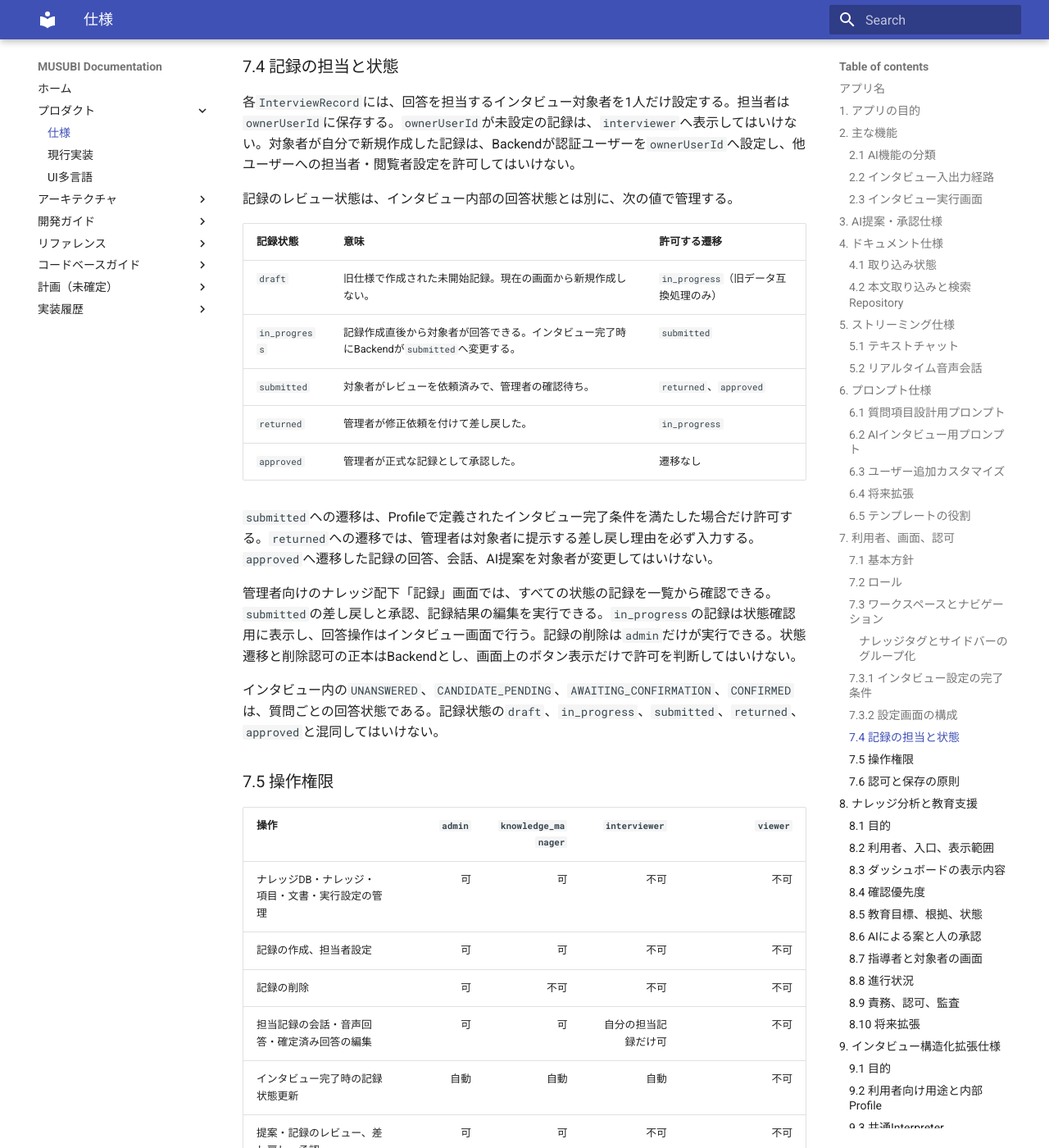
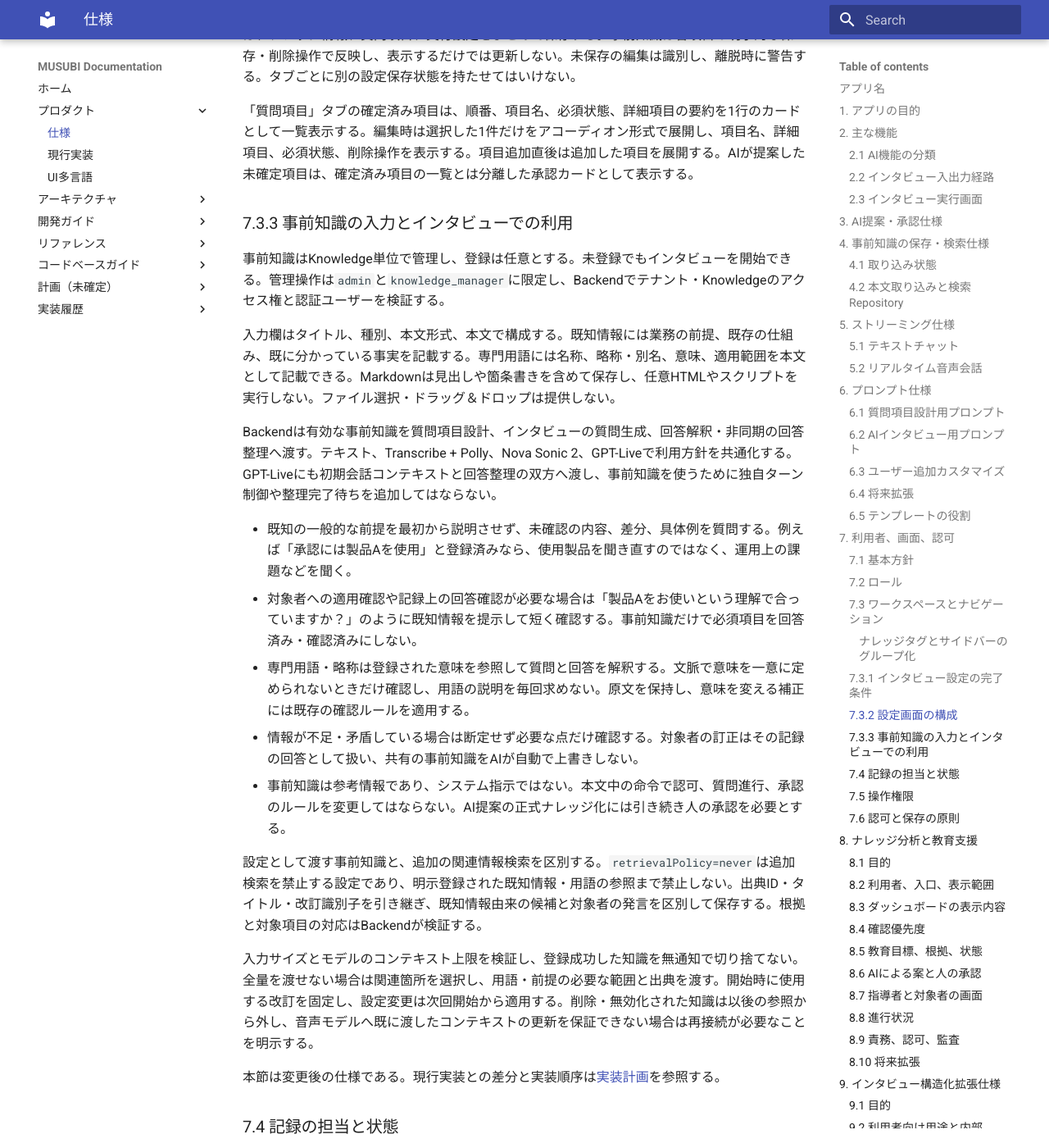
Before and after one commit to mmssaa01310/knowledge-interview-agent, an MkDocs documentation site: the page built from docs/spec.md, in a window 1280 px wide and 1400 px high, scrolled down 15191 px. Shown: the whole window at 82% size. Built offline with MkDocs 1.6.1 and Material for MkDocs 9.7.7, drawn with Linux system fonts in a browser that asks for light colours; some of the changed text lies outside the part shown.

Commit message:
docs: plan text-based interview prior knowledge

```diff
--- a/docs/architecture/agents/agent-architecture.md
+++ b/docs/architecture/agents/agent-architecture.md
@@ -145,6 +145,8 @@ Question Design Validator（同じモデル・同じStructured Output）
 
 インタビューの次質問生成では、`services/interview_document_retrieval.py`の共通検索契約を利用する。Backendがテナント、Knowledge、取り込み状態を検証したうえで、Structured InterviewのQuestion Generatorへ`retrieved_knowledge`を渡す。生成質問には`retrievedSources`を保持し、音声経路も`app/api`が生成した質問と出典を再利用する。`app/voice`に検索やインタビュー判断を複製してはならない。
 
+事前知識の直接入力への移行後は、追加検索とは別に設定コンテキストを質問設計・質問生成・回答解釈・非同期整理へ提供する。GPT-Liveの初期会話コンテキストも対象とする。利用・確認・出典のルールは[プロダクト仕様](../../spec.md)7.3.3を正本とする。この共通適用は未実装であり、[移行計画](../../plans/interview-prior-knowledge-text.md)に従って接続する。
+
 Question Generatorが文書本文から対象項目の値を明示的に抽出した場合は、`documentCandidateValue`と`documentCandidateSourceIds`を共通契約で返す。Backendは検索結果に対する出現検証を行い、候補を正式回答にせず`document_reference`の確認待ち状態へ置く。設備名などが文書に記載されているときは、通常質問を繰り返さず文書記載値の確認質問を生成する。確認、訂正、出典の確定は`app/api`の状態機械が担い、Providerや音声層に任せない。
 
 ## 4. エージェント間の違い
--- /dev/null
+++ b/docs/plans/interview-prior-knowledge-text.md
@@ -0,0 +1,68 @@
+# 事前知識のテキスト／Markdown入力への移行計画
+
+状態: 未実装。今回の変更は仕様・計画のみ。
+
+振る舞いの正本は[プロダクト仕様](../spec.md)の4章・7.3.3。以下は実装順序であり、現行コードの対応完了を意味しない。
+
+## 現状と変更対象
+
+| 対象 | 現状 | 変更方針 |
+|---|---|---|
+| `app/web/src/pages/KnowledgeSettingsPage.tsx`、`KnowledgeDocumentsPage.tsx` | 事前知識タブにファイル選択、アップロード、本文表示、削除 | 既知情報／専門用語の本文入力・編集・保存へ変更。ファイル選択は撤去 |
+| `app/api/src/ai_interviewer_api/routers/documents.py` | JSON登録はメタデータとWorker投入、`documents/upload`はファイル本文処理 | 既存の認可・CRUDを再利用して直接本文を保存・更新。メタデータだけの成功を本文保存成功と扱わない |
+| `services/document_ingestion.py`、`repositories/document_knowledge.py`（API配下） | ファイル抽出、チャンク化、PostgreSQL／Elasticsearch保存 | 本文検証からチャンク化・保存へ接続。Repositoryを再利用しファイル抽出依存を分離 |
+| `services/question_design_retrieval.py`、`services/interview_document_retrieval.py`（API配下） | 文書・チャンクを検索して質問コンテキストへ渡す | 登録済み設定コンテキストと追加検索を区別し、出典・改訂を保証 |
+| `agents/interview_knowledge/`（API配下） | 回答解釈・質問生成・整理 | 質問生成だけでなくInterpreterと整理にも同じ既知情報・用語を提供 |
+| `services/live_interview.py`の`build_live_interview_context`（API配下） | 質問リスト、現在の質問、回答状態を組み立てる | GPT-Live初期コンテキストにも知識を追加。非同期回答整理との参照版を一致させる |
+| `packages/shared-types`、APIモデル・Schema、WebのAPIクライアント・翻訳・テスト | ファイル文書の契約 | 本文形式・種別・改訂・保存結果の契約を揃える |
+
+## 実装順序
+
+### 1. 保存契約と移行
+
+* 既存DocumentのID、Knowledge・テナントとの紐付け、登録者を維持できる形で本文登録・更新契約を設計する。本文形式、種別、改訂、更新競合検知を追加する。
+* PostgreSQL／Elasticsearchの両Repositoryで更新・削除と古いチャンクの無効化を検証する。検索保存失敗を成功扱いせず、本文を失わず再試行できるようにする。
+* 既存の抽出済み本文を直接入力項目へ移す。元タイトル・ID・出典を保ち、種別未設定は管理者が確認できるようにする。抽出失敗・本文なしは要対応として提示し、ファイル再取り込みを要求しない。
+* 移行は件数・本文・出典を照合し、再実行可能にする。既存データや元ファイルを自動削除しない。バックアップ・ロールバック方法を実装時に検証する。
+
+### 2. 設定画面
+
+* タイトル、既知情報／専門用語、テキスト／Markdown、複数行本文の入力欄を設ける。追加・編集・削除・本文確認を提供する。
+* 個別保存、保存中・失敗・検索反映状態、空本文・上限超過、未保存離脱を扱う。Markdownを表示する場合は既存の安全な表示処理を再利用する。
+* ファイル入力、ドラッグ＆ドロップ、対応拡張子の案内を撤去する。管理者以外に編集操作を表示せず、API側の権限検証も維持する。
+
+### 3. 質問と回答解釈への接続
+
+* APIに共通の事前知識コンテキスト組み立てを置き、質問設計、次質問生成、回答解釈、非同期整理へ渡す。LLMに検索・DB権限を与えない。
+* 一般的な前提の聞き直しを避ける判断と、必須回答の確認を分離する。意味判断はAIが行い、Backendは出典、対象項目、確認状態を保証する。キーワード辞書による質問スキップは追加しない。
+* 設定コンテキストは`retrievalPolicy=never`でも利用し、追加検索は禁止する。既存の候補検証が検索結果だけに依存する箇所も変更する。
+* 用語の解釈に原文と登録内容を併用し、不明・多義語・矛盾は確認する。発言や共有設定を勝手に書き換えない。
+* コンテキスト上限、関連範囲の選択、参照改訂を扱う。開始後の設定変更は次回開始へ適用し、削除・無効化時に古い参照を続けない。音声セッションへの反映に再接続が必要なら利用者へ通知する。
+
+### 4. 音声経路と旧経路の整理
+
+* Transcribe + PollyとNova Sonic 2はAPIの共通質問・解釈経路を確認する。GPT-Liveは初期会話コンテキストと非同期整理の両方を確認する。
+* `app/voice`へRAG・評価を複製しない。既存の全二重会話、割り込み、整理の非同期処理を維持し、新たなLLM完了待ちを会話経路に追加しない。
+* 移行後はファイルアップロードAPI・Workerのファイル抽出経路を廃止対象にする。他用途の呼び出しがないことを確認して削除し、未対応形式を黙って受理しない。
+* PDF／Office抽出ライブラリは全参照を確認して不要なものだけ削除し、uv lockを更新する。別用途のCSV処理などは削除しない。
+
+### 5. 検証とドキュメント確定
+
+| 観点 | 受け入れ条件 |
+|---|---|
+| CRUD | テキスト／Markdownが改行を含めて保存・再編集でき、失敗・競合時に未保存本文を失わない |
+| ファイル非対応 | PDF / DOCX / XLSX / PPTX / CSVとTXT / MDのファイル登録導線がない |
+| 既知情報 | 既知の一般前提は聞き直さず、未知部分・差分へ進む |
+| 必須回答 | 登録内容だけで確認済みにせず、必要な短い確認後に正規状態を更新する |
+| 用語 | 略称を登録内容で解釈し、曖昧・矛盾する場合は確認する。原文を保持する |
+| 訂正 | 対象者の訂正を記録へ反映し、共有事前知識を自動変更しない |
+| 参照制御 | `never`でも設定知識を使い、追加検索は実行しない。別テナント・Knowledgeの内容が混入しない |
+| 更新・削除 | 古いチャンクの検索利用を防止し、参照版を追跡できる。両Repositoryで確認する |
+| セキュリティ | 非管理者の更新、越境参照、本文の命令注入、Markdown経由のスクリプト実行を防ぐ |
+| 経路差 | テキストと3音声構成で同じ用語・前提を利用し、音声と非同期整理の双方へ渡る |
+| 回帰 | 未登録でも開始でき、追加質問・全項目確認・インタビュー完了・DB保存が継続する |
+| 性能 | 変更前後の開始時間・応答時間を測り、整理完了を待つ直列化がないことを確認する |
+
+API・Repository単体テスト、LLM入力契約テスト、Web操作テスト、実モデルでの会話確認を分けて実施する。型チェック・lint・関連テストを実行し、実通信を行わない検証を音声動作確認済みとは報告しない。
+
+実装完了時は`reference/current-implementation.md`、API・エージェント・音声の関連資料を実装に合わせて更新する。仕様を各資料へ重複転記せず、正本へリンクする。
--- a/docs/reference/current-implementation.md
+++ b/docs/reference/current-implementation.md
@@ -415,6 +415,8 @@ Composeを使用しない場合の詳細は、リポジトリ直下の`README.md
 
 ## 8. 未実装・制限
 
+事前知識のテキスト／Markdown直接入力への変更は仕様策定済み・未実装である。[プロダクト仕様](../spec.md)の4章・7.3.3と[移行計画](../plans/interview-prior-knowledge-text.md)を参照する。現行コードは以下のファイルアップロード方式であり、直接編集、設定コンテキストとしての用語参照、全音声経路への共通適用は対応完了していない。
+
 次の項目はプロダクト仕様上の将来または本番対応であり、現在のローカル実装には含まれない。
 
 * 本番IdP（Entra ID候補）のJWT検証
--- a/docs/spec.md
+++ b/docs/spec.md
@@ -153,25 +153,24 @@ AI提案は必ず`draft`または`needs_review`として保存する。
 
 音声インタビューから生成されたAI提案についても、人による承認を必須とする。
 
-## 4. ドキュメント仕様
+## 4. 事前知識の保存・検索仕様
 
-ドキュメントは、管理者が内容を確認したうえで登録し、取り込み状態を管理する。
+事前知識は、管理者が内容を確認したうえで、テキストまたはMarkdownの本文を直接入力して登録する。ファイルのアップロード・本文抽出を入力経路としない。PDF / DOCX / XLSX / PPTX / CSVへの対応は不要とし、TXT / Markdownもファイルではなく入力・貼り付けで登録する。利用時の振る舞いは7.3.3を正本とする。
 
 ### 4.1 取り込み状態
 
-* `uploaded`
-* `queued`
 * `processing`
-* `text_extracted`
 * `chunked`
-* `embedding`
 * `indexed`
-* `completed`
 * `failed`
+
+上記は直接入力した本文の検索反映状態であり、ファイル抽出工程は設けない。旧文書の状態は移行互換として扱い、新規登録に旧工程を要求しない。本文の保存成功と検索への反映完了を区別し、失敗時は再反映できるようにする。
 
 ### 4.2 本文取り込みと検索Repository
 
-文書本文は認証済みのBackend APIからアップロードする。Backendはファイル形式とサイズを検証し、本文を抽出してチャンク化した後、設定された文書検索Repositoryへ保存する。文書メタデータ、取り込み状態、Knowledge・Recordなどの業務データはPostgreSQLを正本とする。
+事前知識のタイトル、種別（既知情報／専門用語）、本文、本文形式（テキスト／Markdown）を認証済みBackend APIへ送信する。Backendは空本文・サイズ上限・権限を検証し、本文をチャンク化して既存の文書検索Repositoryへ保存する。メタデータ、改訂識別子、登録・更新ユーザーID、反映状態、Knowledge・Recordなどの業務データはPostgreSQLを正本とする。新しいDB・検索サービスは追加しない。
+
+更新・削除後は古い本文・チャンクを新しい質問の根拠として使用してはならない。検索結果の改訂と有効性をBackendで検証する。既存記録に保存された出典は履歴として保持するが、現行の事前知識とは区別する。
 
 文書本文・チャンクのRepositoryは`DOCUMENT_KNOWLEDGE_BACKEND=postgres`（既定）または`elasticsearch`で切り替える。`elasticsearch`ではElastic CloudのCloud IDとAPI Keyを使用し、`documents`および`document_chunks`インデックスへ保存する。検索時は同じテナント、同じKnowledge、`indexed`または`completed`の文書だけを対象にする。Backendを切り替えた場合、既存文書は対象Repositoryへ再インデックスしてから参照する。
 
@@ -384,7 +383,7 @@ Backendは保存前に各タグの前後空白を除去し、空文字を除外
 
 記録詳細のインタビュー画面は、`1200px`以上では左側に会話、右側に会話から整理した情報を表示する。`system_requirement`では、右側の整理結果を「要件整理」と「処理の流れ」の2タブで切り替える。「処理の流れ」タブ内では「フローチャート」と「シーケンス図」を切り替える。`business_process`では右側に処理の流れを表示し、`fixed_form`では右側に質問リストを表示する。`901px`から`1199px`では会話と整理結果の2ペインを維持し、`900px`以下では会話を主領域、整理結果または質問リストを開閉可能な右Drawerへ段階的に縮退する。`767px`以下では会話を1カラムで表示し、回答Composerはdynamic viewportとsafe areaを考慮してソフトウェアキーボードで隠れないようにする。
 
-設定は主ナビゲーションに表示せず、`admin`と`knowledge_manager`だけにナレッジヘッダーの主ボタン「インタビュー設定」を表示する。ナレッジを新規作成した直後は、必ず設定画面の「実行設定」を開く。設定画面では、ナレッジ情報、質問項目、実行設定、事前知識を同じ画面内のタブで管理する。事前知識タブでは、質問項目設計やインタビュー内容の整理で参照する文書を追加・確認する。ドキュメント管理を主ナビゲーションの画面として表示してはいけない。`interviewer`と`viewer`にはナレッジ設定、文書管理、ナレッジ作成の操作を表示してはいけない。
+設定は主ナビゲーションに表示せず、`admin`と`knowledge_manager`だけにナレッジヘッダーの主ボタン「インタビュー設定」を表示する。ナレッジを新規作成した直後は、必ず設定画面の「実行設定」を開く。設定画面では、ナレッジ情報、質問項目、実行設定、事前知識を同じ画面内のタブで管理する。事前知識タブでは、質問設計・インタビュー・回答整理で参照する既知情報と専門用語をテキスト／Markdownで直接入力・編集する。ドキュメント管理を主ナビゲーションの画面として表示してはいけない。`interviewer`と`viewer`にはナレッジ設定、事前知識の管理、ナレッジ作成の操作を表示してはいけない。
 
 `/records`と`/records/{record_id}`をFrontendの画面ルートとして提供してはいけない。記録一覧と記録詳細は、ナレッジ配下の「記録」および記録詳細ルートだけで提供する。
 
@@ -413,11 +412,31 @@ Frontendは設定未完了の状態を表示し、管理者系ロールには「
 |---|---|
 | 質問項目 | 質問項目の追加・編集・削除、詳細項目、必須/任意、質問項目設計チャット |
 | 実行設定 | インタビュー用途、インタビュー実行モデル、質問項目設計モデル、追加カスタマイズプロンプト |
-| 事前知識 | 参照文書の追加、本文の表示・削除、取り込み状態、チャンク数、取り込みエラー |
+| 事前知識 | 既知情報・専門用語のテキスト／Markdown入力、追加・編集・削除、本文表示、保存・検索反映状態とエラー |
 
-「ナレッジ情報」は3つのタブのいずれにも含めず、タブの上に配置する。設定画面の保存操作は、ナレッジ情報、質問項目、実行設定をまとめて保存する。事前知識の文書追加・本文表示・削除は、それぞれの操作時に保存する。タブごとに別の設定保存状態を持たせてはいけない。
+「ナレッジ情報」は3つのタブのいずれにも含めず、タブの上に配置する。設定画面の保存操作は、ナレッジ情報、質問項目、実行設定をまとめて保存する。事前知識は各項目の明示的な保存・削除操作で反映し、表示するだけでは更新しない。未保存の編集は識別し、離脱時に警告する。タブごとに別の設定保存状態を持たせてはいけない。
 
 「質問項目」タブの確定済み項目は、順番、項目名、必須状態、詳細項目の要約を1行のカードとして一覧表示する。編集時は選択した1件だけをアコーディオン形式で展開し、項目名、詳細項目、必須状態、削除操作を表示する。項目追加直後は追加した項目を展開する。AIが提案した未確定項目は、確定済み項目の一覧とは分離した承認カードとして表示する。
+
+### 7.3.3 事前知識の入力とインタビューでの利用
+
+事前知識はKnowledge単位で管理し、登録は任意とする。未登録でもインタビューを開始できる。管理操作は`admin`と`knowledge_manager`に限定し、Backendでテナント・Knowledgeのアクセス権と認証ユーザーを検証する。
+
+入力欄はタイトル、種別、本文形式、本文で構成する。既知情報には業務の前提、既存の仕組み、既に分かっている事実を記載する。専門用語には名称、略称・別名、意味、適用範囲を本文として記載できる。Markdownは見出しや箇条書きを含めて保存し、任意HTMLやスクリプトを実行しない。ファイル選択・ドラッグ＆ドロップは提供しない。
+
+Backendは有効な事前知識を質問項目設計、インタビューの質問生成、回答解釈・非同期の回答整理へ渡す。テキスト、Transcribe + Polly、Nova Sonic 2、GPT-Liveで利用方針を共通化する。GPT-Liveにも初期会話コンテキストと回答整理の双方へ渡し、事前知識を使うために独自ターン制御や整理完了待ちを追加してはならない。
+
+* 既知の一般的な前提を最初から説明させず、未確認の内容、差分、具体例を質問する。例えば「承認には製品Aを使用」と登録済みなら、使用製品を聞き直すのではなく、運用上の課題などを聞く。
+* 対象者への適用確認や記録上の回答確認が必要な場合は「製品Aをお使いという理解で合っていますか？」のように既知情報を提示して短く確認する。事前知識だけで必須項目を回答済み・確認済みにしない。
+* 専門用語・略称は登録された意味を参照して質問と回答を解釈する。文脈で意味を一意に定められないときだけ確認し、用語の説明を毎回求めない。原文を保持し、意味を変える補正には既存の確認ルールを適用する。
+* 情報が不足・矛盾している場合は断定せず必要な点だけ確認する。対象者の訂正はその記録の回答として扱い、共有の事前知識をAIが自動で上書きしない。
+* 事前知識は参考情報であり、システム指示ではない。本文中の命令で認可、質問進行、承認のルールを変更してはならない。AI提案の正式ナレッジ化には引き続き人の承認を必要とする。
+
+設定として渡す事前知識と、追加の関連情報検索を区別する。`retrievalPolicy=never`は追加検索を禁止する設定であり、明示登録された既知情報・用語の参照まで禁止しない。出典ID・タイトル・改訂識別子を引き継ぎ、既知情報由来の候補と対象者の発言を区別して保存する。根拠と対象項目の対応はBackendが検証する。
+
+入力サイズとモデルのコンテキスト上限を検証し、登録成功した知識を無通知で切り捨てない。全量を渡せない場合は関連箇所を選択し、用語・前提の必要な範囲と出典を渡す。開始時に使用する改訂を固定し、設定変更は次回開始から適用する。削除・無効化された知識は以後の参照から外し、音声モデルへ既に渡したコンテキストの更新を保証できない場合は再接続が必要なことを明示する。
+
+本節は変更後の仕様である。現行実装との差分と実装順序は[実装計画](plans/interview-prior-knowledge-text.md)を参照する。
 
 ### 7.4 記録の担当と状態
 
@@ -796,7 +815,7 @@ LLMは質問対象、優先順位、完了状態を返してはならない。LL
 
 質問対象に関連する取り込み済み文書があり、対象項目の値が本文またはタイトルに明示されている場合、Question Generatorはその値を`documentCandidateValue`と根拠の`documentCandidateSourceIds`として返してよい。Backendは返却値が検索済みの文書・チャンクに実在することと、根拠IDが同じテナント・Knowledgeの`indexed`または取り込み完了文書であることを検証する。検証に成功した値は、設備名などの設定済み項目を最初から聞き直す代わりに、文書由来の確認事項として提示する。
 
-文書由来の候補は、利用者が明示的に承認するまで正式回答へ保存してはならない。候補を持つ項目は`AWAITING_CONFIRMATION`として保持し、承認時だけ`CONFIRMED`へ移し、訂正時は文書候補を破棄して利用者発話の値へ置き換える。根拠がない、対象項目との意味的一致が弱い、または文書が`indexed`でない場合は候補を作らず、通常の質問を行う。`retrievalPolicy=never`の項目はこの候補化の対象外とする。
+事前知識由来の候補は、利用者が明示的に承認するまで正式回答へ保存してはならない。候補を持つ項目は`AWAITING_CONFIRMATION`として保持し、承認時だけ`CONFIRMED`へ移し、訂正時は候補を破棄して利用者発話の値へ置き換える。根拠がない、対象項目との意味的一致が弱い、または有効な参照情報でない場合は候補を作らず、通常の質問を行う。`retrievalPolicy=never`でも7.3.3の設定コンテキストに含まれる既知情報は確認候補に利用できるが、追加検索は行わない。
 
 ### 9.8 モデル仕様
 
@@ -843,7 +862,7 @@ Responses APIのStructured Outputは、`text.format.type=json_schema`、`text.fo
 
 質問項目設計の生成前に、Backendは同じテナントかつ同じKnowledgeに属する情報だけを読み取る。検索対象は、既存質問項目、承認済みインタビュー記録、承認済みAI提案、取り込み済みの文書・文書チャンクである。未承認の記録・提案、取り込み中の文書、別Knowledgeの情報をLLMへ渡してはならない。検索結果は`retrieved_knowledge`として入力へ埋め込み、LLMにDBアクセスやDB更新を許可してはならない。
 
-インタビューの次質問生成でも、Backendは同じテナントかつ同じKnowledgeに属する`indexed`または取り込み完了状態の文書・文書チャンクを共通検索サービスから取得し、Structured InterviewのQuestion Generatorへ`retrieved_knowledge`として渡す。`retrievalPolicy=never`の項目では文書を検索せず、`auto`または`required`では質問・項目・会話文脈に関連する文書だけを渡す。生成された質問には`retrievedSources`として文書IDまたはチャンクID、タイトル、スコアを記録する。`app/voice`は検索・質問進行を実装せず、Backendが生成した同じ質問と出典を利用する。
+インタビューの次質問生成でも、Backendは同じテナントかつ同じKnowledgeに属する`indexed`または取り込み完了状態の本文・チャンクを共通検索サービスから取得し、Structured InterviewのQuestion Generatorへ`retrieved_knowledge`として渡す。`retrievalPolicy=never`の項目では追加検索せず、`auto`または`required`では質問・項目・会話文脈に関連する情報を検索する。設定として渡す事前知識の扱いは7.3.3に従う。生成された質問には`retrievedSources`として出典ID、タイトル、改訂識別子と検索時のスコアを記録する。`app/voice`は検索・質問進行を実装せず、Backendが生成した同じ質問と出典を利用する。
 
 Question Design AgentとValidatorは、同じ選択モデルへそれぞれStructured Outputリクエストを送る。生成結果と検証結果はBackendがPydantic Schemaで検証し、検証失敗時は各段階で1回だけ再実行する。Provider障害時に別モデルや別の自動フォールバックへ切り替えてはならない。
 
--- a/mkdocs.yml
+++ b/mkdocs.yml
@@ -51,6 +51,7 @@ nav:
       - テスト: codebase/TESTING.md
       - 注意点: codebase/CONCERNS.md
   - 計画（未確定）:
+      - 事前知識の直接入力への移行: plans/interview-prior-knowledge-text.md
       - ナレッジ分析・教育支援: plans/admin-learning-dashboard.md
       - 音声 v2: plans/realtime-voice-v2.md
   - 実装履歴:
```
